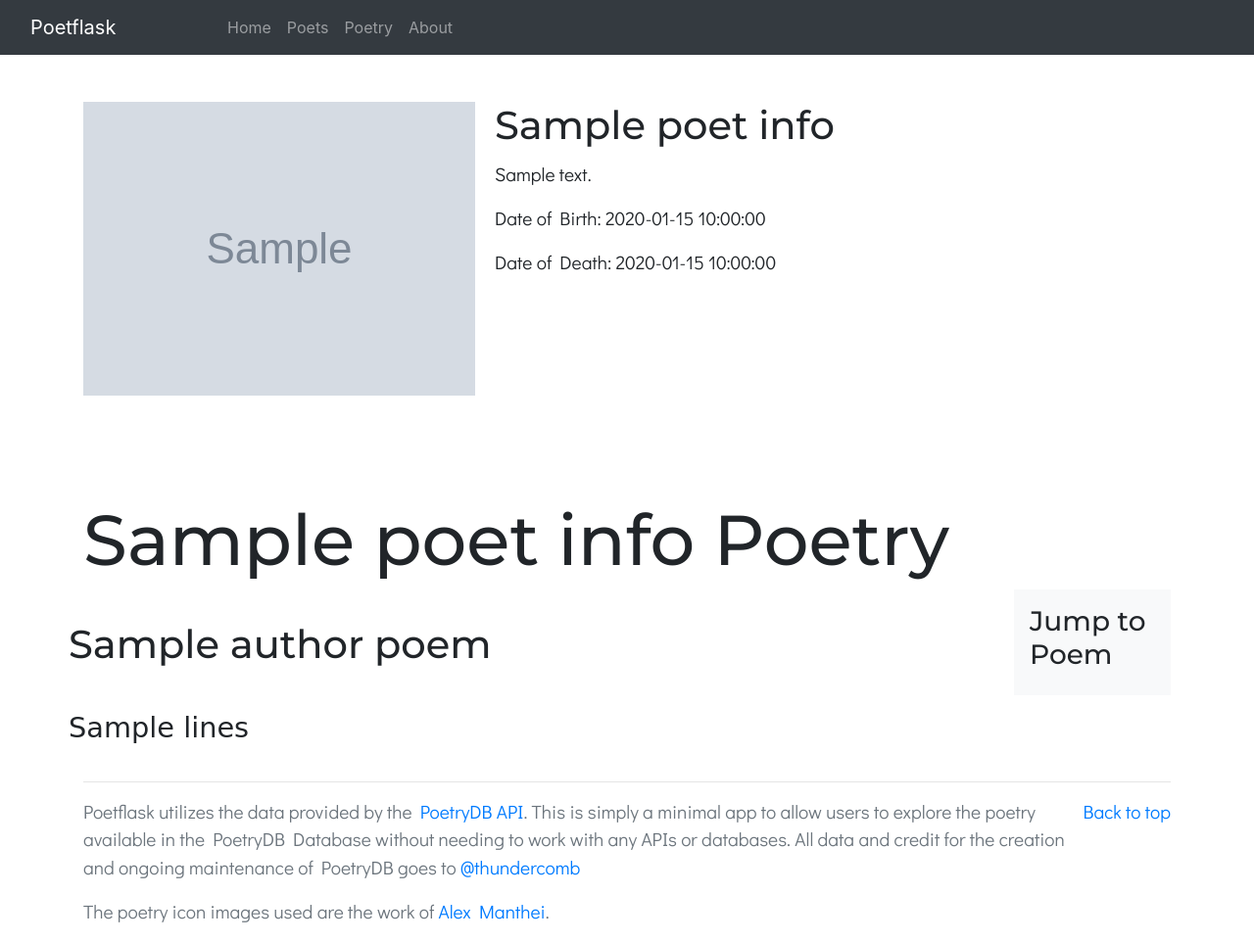
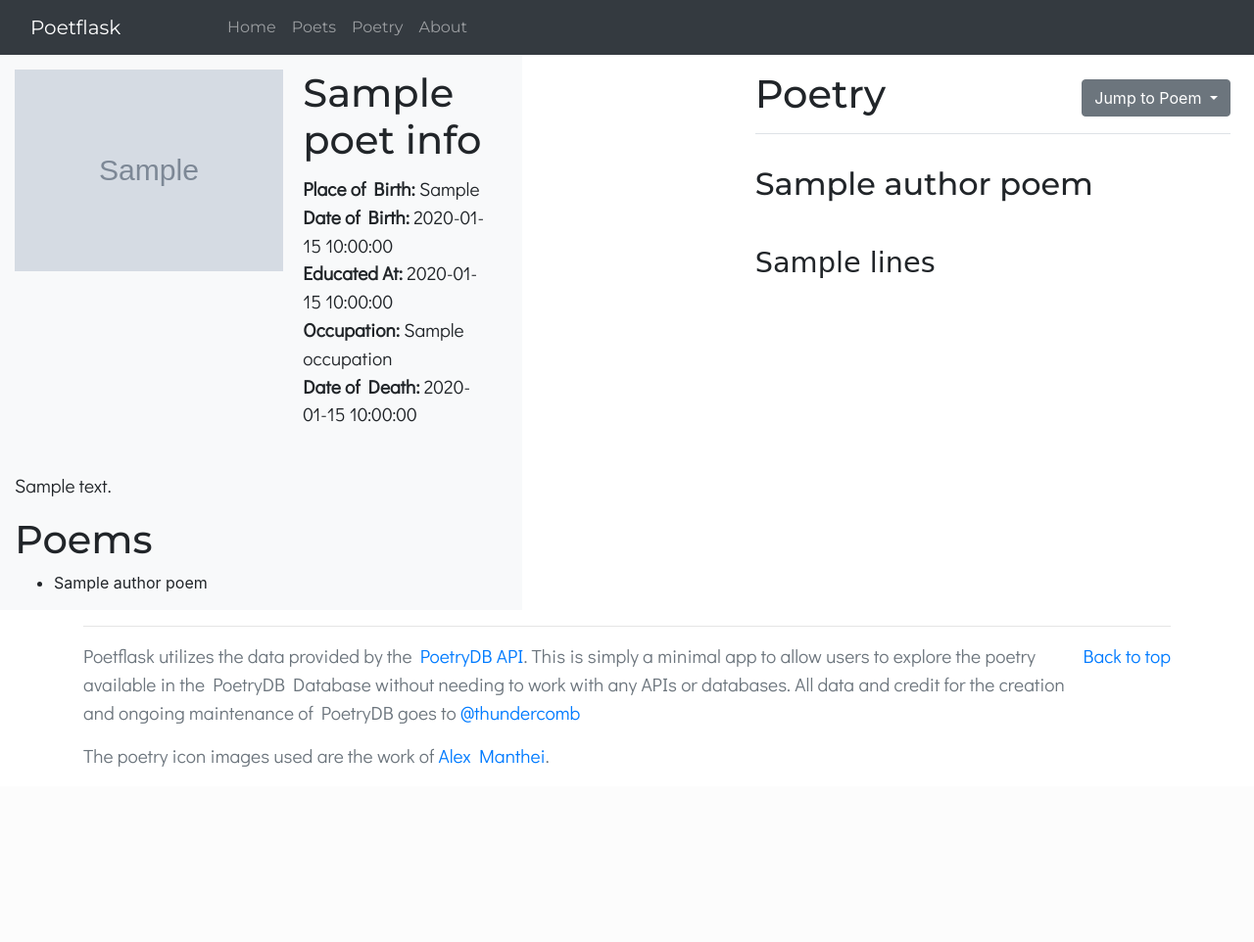
Before and after one commit to aschleg/poetflask, a Flask app: template app/templates/poet.html in a window 1280 px wide. Shown: the whole page at 98% size. After the commit the page ends 783 px from the top, so only its background shows below. Run offline with Flask 2, Linux system fonts and the light colour scheme; the template is opened without the code that fills it: most values are stand-ins (such as "Sample title", 1, 10 or a date in 2020); grey boxes marked "Sample" are stand-in pictures; parts of the project's set-up code (start-up, migrations or seed data) failed here and were passed over; some libraries are stand-ins or nearby versions; some web fonts are replaced.

Commit message:
commit most recent changes

```diff
--- a/app/static/style.css
+++ b/app/static/style.css
@@ -25,3 +25,11 @@ blockquote.blockquote {
 footer.blockquote-footer {
     font-size: 175%;
 }
+
+a.nav-link {
+    font-family: 'Montserrat', sans-serif;
+}
+
+a.navbar-brand {
+    font-family: 'Montserrat', sans-serif;
+}
--- a/app/templates/base.html
+++ b/app/templates/base.html
@@ -27,7 +27,7 @@
             <div class="collapse navbar-collapse" id="navbarsDefault">
                 <ul class="navbar-nav mr-auto mt-2 mt-lg-0">
                     <li class="nav-item">
-                        <a class="nav-link" href="/">Home <span class="sr-only">(current)</span></a>
+                        <a class="nav-link" href="/">Home</a>
                     </li>
                     <li class="nav-item">
                         <a class="nav-link" href="/poets">Poets</a>
--- a/app/templates/poet.html
+++ b/app/templates/poet.html
@@ -2,46 +2,61 @@
 
 {% block page_content %}
 
-    <main role="main">
-        <div class="jumbotron p-3 p-md-5 text-black rounded bg-white">
-            <div class="container">
-                <div class="card flex-md-row mb-4" style="border: 0px;">
+    <div class="container-fluid">
+        <div class="row">
+            <aside class="col-md-5 d-none d-md-block bg-light sidebar" style="padding-top: 15px;">
+                <div class="sidebar-sticky">
+                    <div class="card flex-md-row mb-4" style="border: 0px; background-color: inherit;">
                         <img class="card-img-left" src="../{{ poet_info.image_location }}"
-                     style="max-height: 400px; max-width: 400px; width:100%; height: 100%;
-                     min-height: 200px; min-width: 200px">
+                        style="max-height: 300px; max-width: 300px; width:100%; height: 100%;
+                        min-height: 100px; min-width: 100px">
                         <div class="card-body d-flex flex-column" style="padding-top: 0px;">
                             <h1 class="card-title">{{ poet_info.name }}</h1>
-                        <p class="card-text">{{ poet_info.description }}</p>
-                        <p class="card-text">Date of Birth: {{ poet_info.date_of_birth }}</p>
-                        <p class="card-text">Date of Death: {{ poet_info.date_of_death }}</p>
+                            <p class="card-text"><strong>Place of Birth:</strong> {{ poet_info.place_of_birth }}
+                            <br>
+                            <strong>Date of Birth:</strong> {{ poet_info.date_of_birth }}
+                            <br>
+                            <strong>Educated At:</strong> {{ poet_info.educated_at }}
+                            <br>
+                            <strong>Occupation:</strong> {{ poet_info.occupation }}
+                            <br>
+                            <strong>Date of Death:</strong> {{ poet_info.date_of_death }}
+                        </div>
+                    </div>
+                    <p>{{ poet_info.description }}</p>
+                    <h1 class="display-5">Poems</h1>
+                    <ul>
+                        {% for author_poem in author_poems %}
+                            <li>{{ author_poem.title }}</li>
+                        {% endfor %}
+                    </ul>
+                </div>
+            </aside>
+            <main role="main" class="col-md-5 ml-sm-auto col-lg-5 px-4">
+                <div class="d-flex justify-content-between flex-wrap flex-md-nowrap align-items-center pt-3 pb-2 mb-3 border-bottom">
+                    <h1 class="display-5">Poetry</h1>
+                    <div class="dropdown">
+                        <a class="btn btn-secondary dropdown-toggle" href="#" role="button" id="dropdownMenuLink"
+                            data-toggle="dropdown" aria-haspopup="true" aria-expanded="false">
+                        Jump to Poem
+                        </a>
+                        <div class="dropdown-menu" aria-labelledby="dropdownMenuLink">
+                            {% for author_poem in author_poems %}
+                                <a class="dropdown-item" href="#{{ author_poem.title }}">{{ author_poem.title }}</a>
+                            {% endfor %}
                         </div>
                     </div>
                 </div>
-        </div>
-        <div class="container">
-            <h3 class="display-3">{{ poet_info.name }} Poetry</h3>
-            <div class="row">
-                <div class="col-md-10 px-0">
                 {% for author_poem in author_poems %}
-                        <div class="col-md-12 px-0">
-                            <div class="my-3 py-3">
-                                <h1 class="display-5">{{ author_poem.title }}</h1>
+                    <div class="my-3 py-3" id="{{ author_poem.title }}">
+                        <h2 class="display-5">{{ author_poem.title }}</h2>
                     </div>
                     <blockquote class="blockquote">
                         <p class="poetry mb-0" style="white-space: pre-line">{{ author_poem.lines }}</p>
                     </blockquote>
-                        </div>
                 {% endfor %}
-                </div>
-                <div class="col-md-2 sidebar">
-                    <div class="p-3 mb-3 bg-light">
-                        <h3>Jump to Poem</h3>
-                    </div>
-                </div>
+            </main>
         </div>
     </div>
 
-    </main>
-
-
 {% endblock %}
```
Lines whose indentation alone changed are shown as unchanged.
